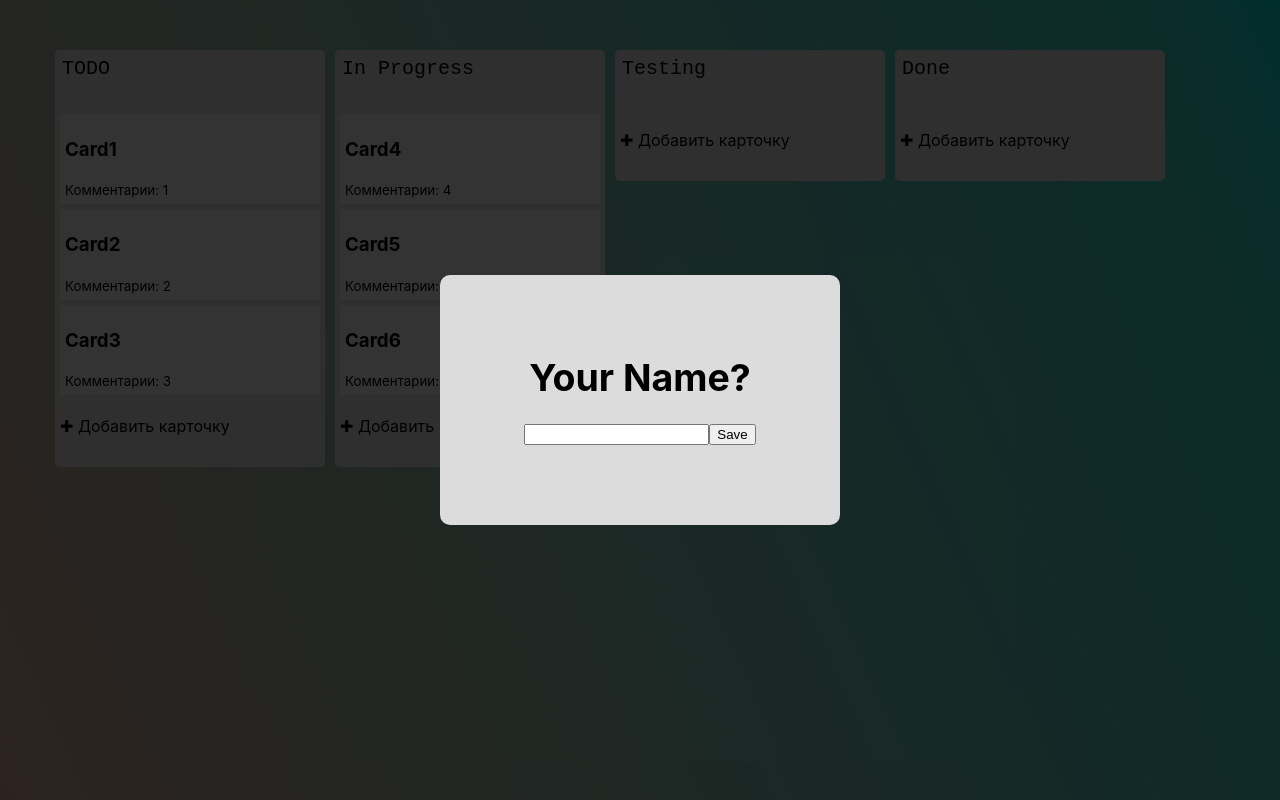
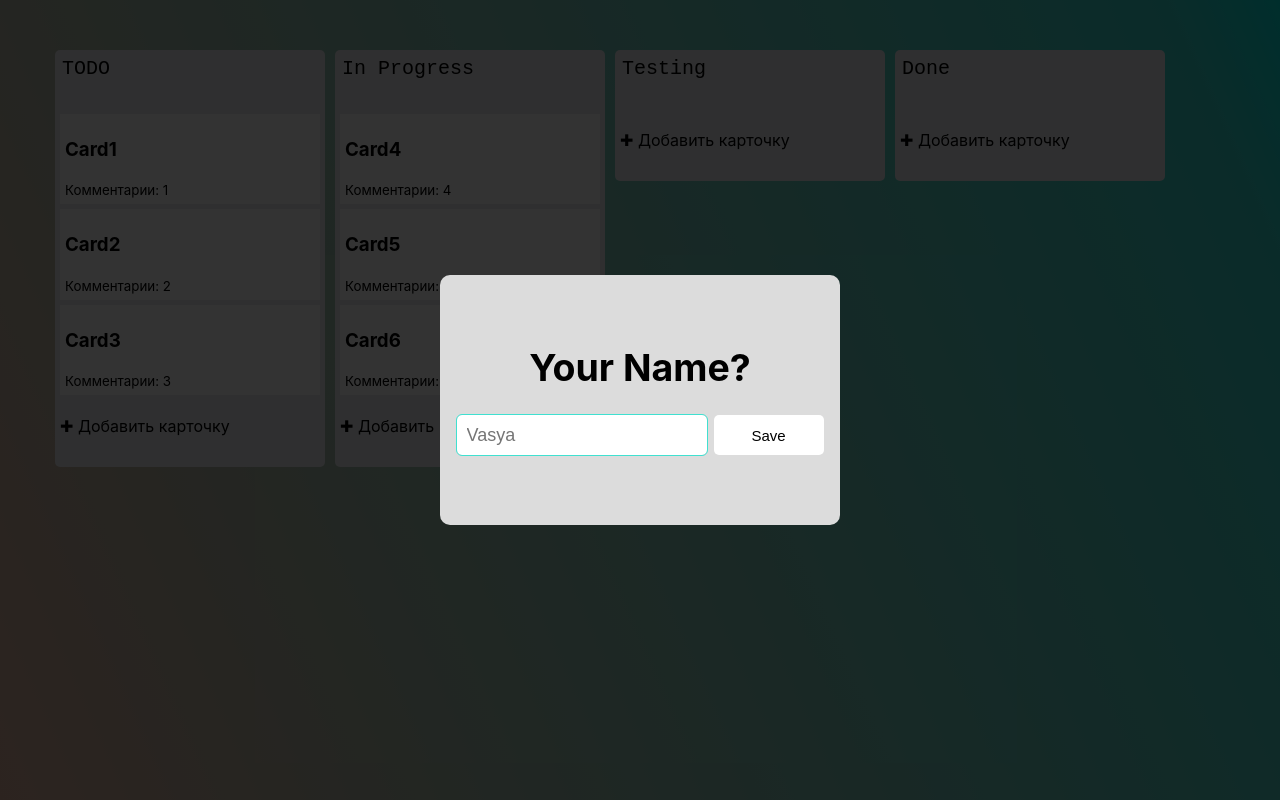
Before and after one commit to loliwe1/kanban-board, a React (Create React App) app: page / in a window 1280 px wide. Built offline with nearby package versions, Linux system fonts and the light colour scheme; the HTML template or start-up script is replaced by a standard one.

Commit message:
update PopupName

```diff
--- a/src/App.js
+++ b/src/App.js
@@ -1,14 +1,12 @@
 import React from "react";
 import "./App.css";
 import Layout from "./hoc/Layout/Layout";
-import PopupName from "./components/PopupName/PopupName";
 
 class App extends React.Component {
   render() {
     return (
       <div className="App">
         <Layout />
-        <PopupName />
       </div>
     );
   }
--- a/src/components/PopupName/PopupName.css
+++ b/src/components/PopupName/PopupName.css
@@ -24,5 +24,48 @@
 
 .PopupName h2 {
   margin: 0;
-  padding-bottom: 15px;
+  padding-bottom: 25px;
 }
+.PopupName button {
+  width: 110px;
+  height: 40px;
+  border-radius: 5px;
+  margin-left: 7px;
+  padding: 10px;
+  border: none;
+  cursor: pointer;
+  background: white;
+  font-size: 15px;
+  color: black;
+  transition: 0.2s all ease-in-out;
+}
+
+.PopupName button:active {
+  outline: none;
+}
+
+.PopupName button:focus {
+  outline: none !important;
+}
+
+.PopupName button::-moz-focus-inner {
+  border: 0;
+}
+
+.PopupName button:hover {
+  background: #7fffd4;
+}
+
+.PopupName input {
+  width: 250px;
+  height: 40px;
+  border-radius: 5px;
+  border: none;
+  padding: 10px;
+  color: black;
+  font-size: 18px;
+}
+
+.PopupName input:focus {
+  outline: 1px solid #40e0d0;
+}
--- a/src/components/PopupName/PopupName.js
+++ b/src/components/PopupName/PopupName.js
@@ -5,10 +5,15 @@ const PopupName = props => {
   return (
     <div className="PopupNameBlur">
       <div className="PopupName">
-        <form>
+        <form action="#" method="GET">
           <h2>Your Name?</h2>
-          <input></input>
-          <button>Save</button>
+          <input
+            onChange={props.onChangeName}
+            type="text"
+            placeholder="Vasya"
+            autoFocus
+          ></input>
+          <button onClick={props.onSaveName}>Save</button>
         </form>
       </div>
     </div>
--- a/src/hoc/Layout/Layout.js
+++ b/src/hoc/Layout/Layout.js
@@ -1,9 +1,11 @@
 import React from "react";
 import "./Layout.css";
 import Coloms from "../../components/Coloms/Coloms";
+import PopupName from "../../components/PopupName/PopupName";
 
 class Layout extends React.Component {
   state = {
+    name: "",
     coloms: [
       {
         id: 0,
@@ -65,8 +67,30 @@ class Layout extends React.Component {
     });
   }
 
+  changeNameHandler = event => {
+    if (event.target.value.length > 3) {
+      this.setState({
+        name: event.target.value
+      });
+    } else return null;
+  };
+
   render() {
-    return <div className="Layout">{this.renderColoms()}</div>;
+    return (
+      <div>
+        {this.state.name ? (
+          <div className="Layout">{this.renderColoms()}</div>
+        ) : (
+          <div>
+            <div className="Layout">{this.renderColoms()}</div>
+            <PopupName
+              // onSaveName={this.saveNameHandler}
+              onChangeName={e => this.changeNameHandler(e)}
+            />
+          </div>
+        )}
+      </div>
+    );
   }
 }
 
```
